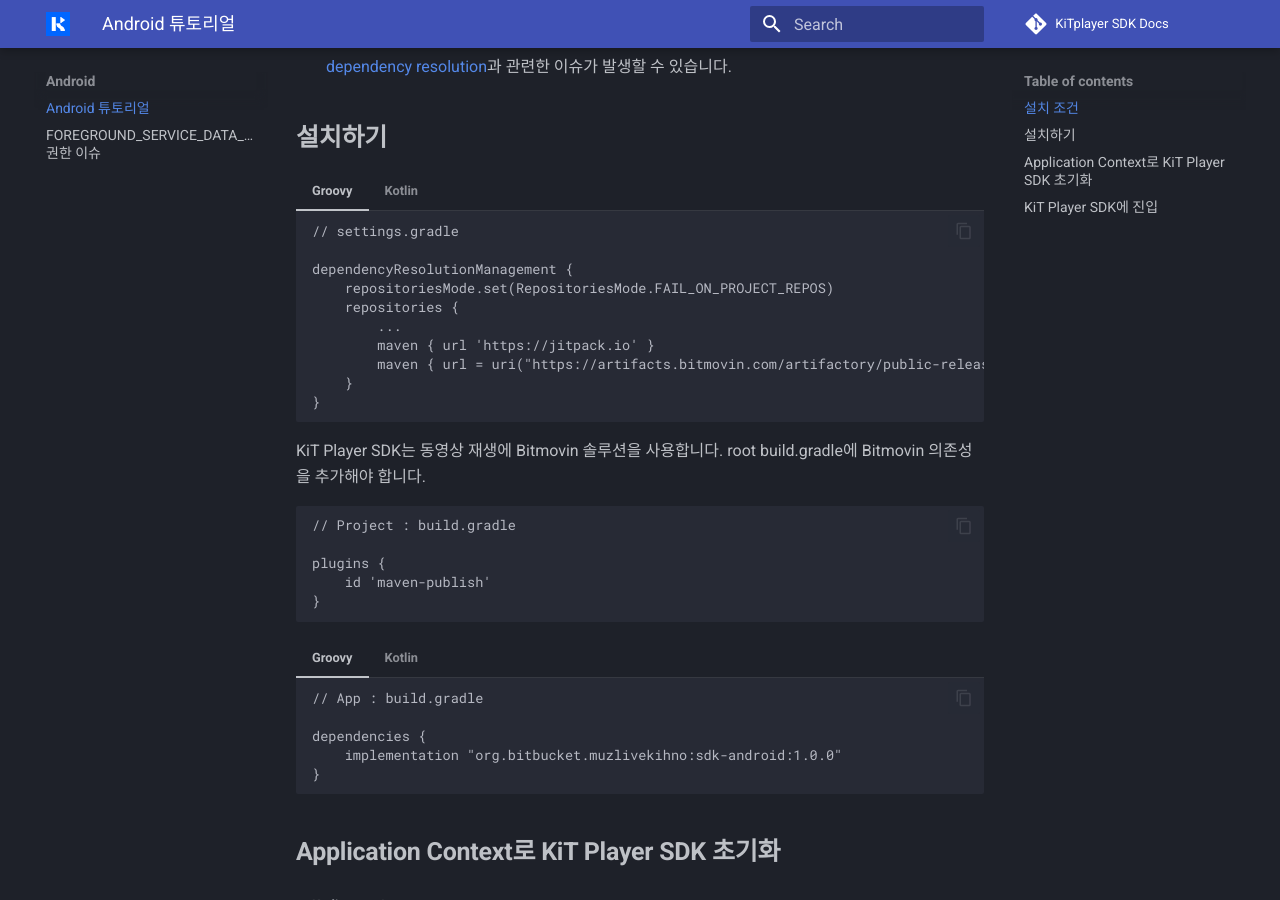
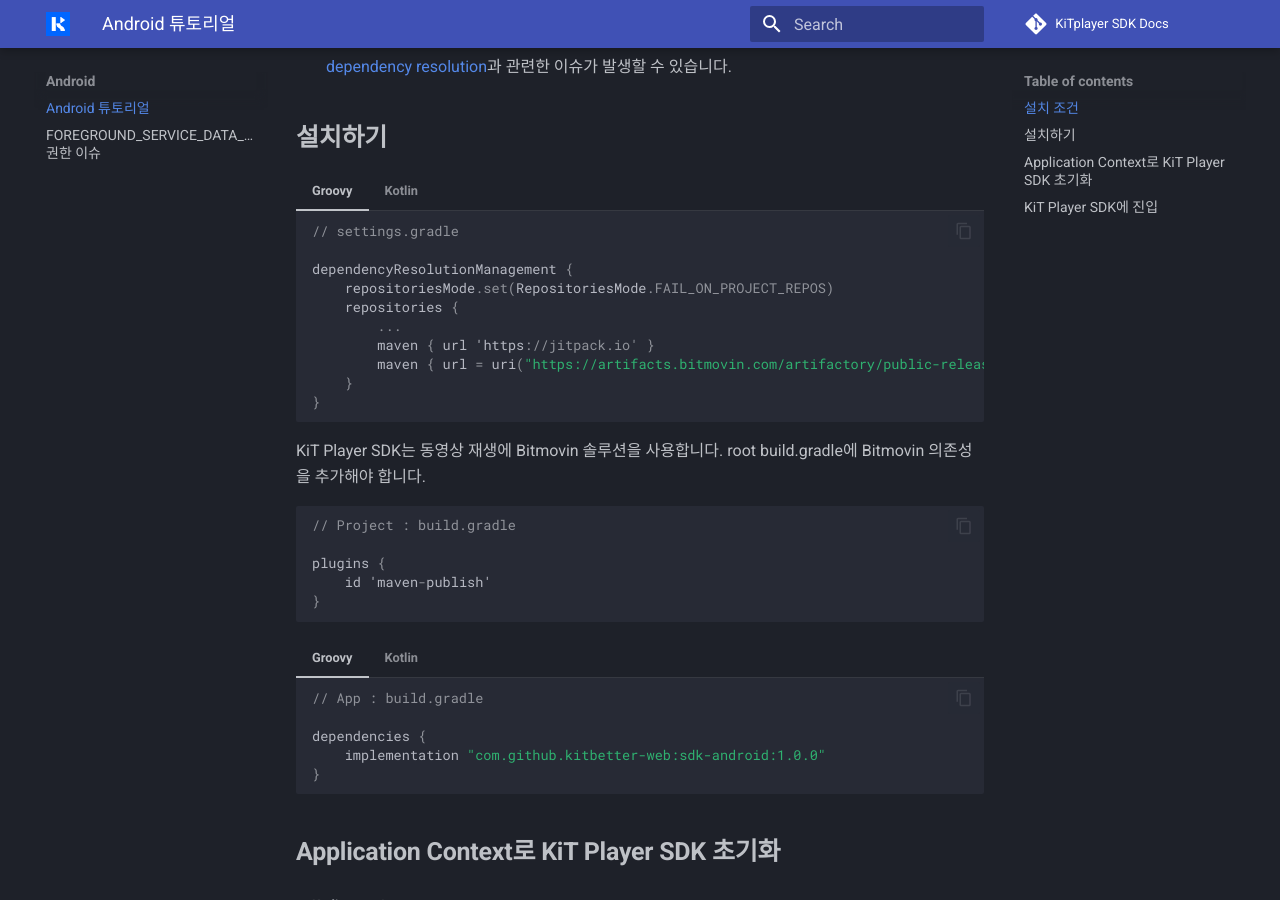
Before and after one commit to kitbetter-web/kit-player-sdk-docs, an MkDocs documentation site: the page built from docs/Android/tutorial.md, in a window 1280 px wide and 900 px high, scrolled down 351 px. Built offline with MkDocs 1.6.1 and Material for MkDocs 9.7.7, drawn with Linux system fonts in a browser that asks for light colours; comment, search, counter and statistics services are not loaded.

Commit message:
라이브러리 url 수정

````diff
--- a/docs/Android/tutorial.md
+++ b/docs/Android/tutorial.md
@@ -7,7 +7,7 @@
 
 ## __설치하기__
 === "Groovy"
-    ```
+    ```kotlin
     // settings.gradle
 
     dependencyResolutionManagement {
@@ -23,7 +23,7 @@
 
 
 === "Kotlin"
-    ```
+    ```kotlin
     // settings.gradle
 
     dependencyResolutionManagement {
@@ -39,7 +39,7 @@
 KiT Player SDK는 동영상 재생에 Bitmovin 솔루션을 사용합니다.
 root build.gradle에 Bitmovin 의존성을 추가해야 합니다.
 
-```
+```kotlin
 // Project : build.gradle
 
 plugins {
@@ -49,20 +49,20 @@
 ```
 
 === "Groovy"
-    ```
+    ```kotlin
     // App : build.gradle
 
     dependencies {
-        implementation "org.bitbucket.muzlivekihno:sdk-android:1.0.0"
+        implementation "com.github.kitbetter-web:sdk-android:1.0.0"
     }
     ```
 
 === "Kotlin"
-    ```
+    ```kotlin
     // App : build.gradle
 
     dependencies {
-        implementation("org.bitbucket.muzlivekihno:sdk-android:1.0.0")
+        implementation("com.github.kitbetter-web:sdk-android:1.0.0")
     }
     ```
 
````
